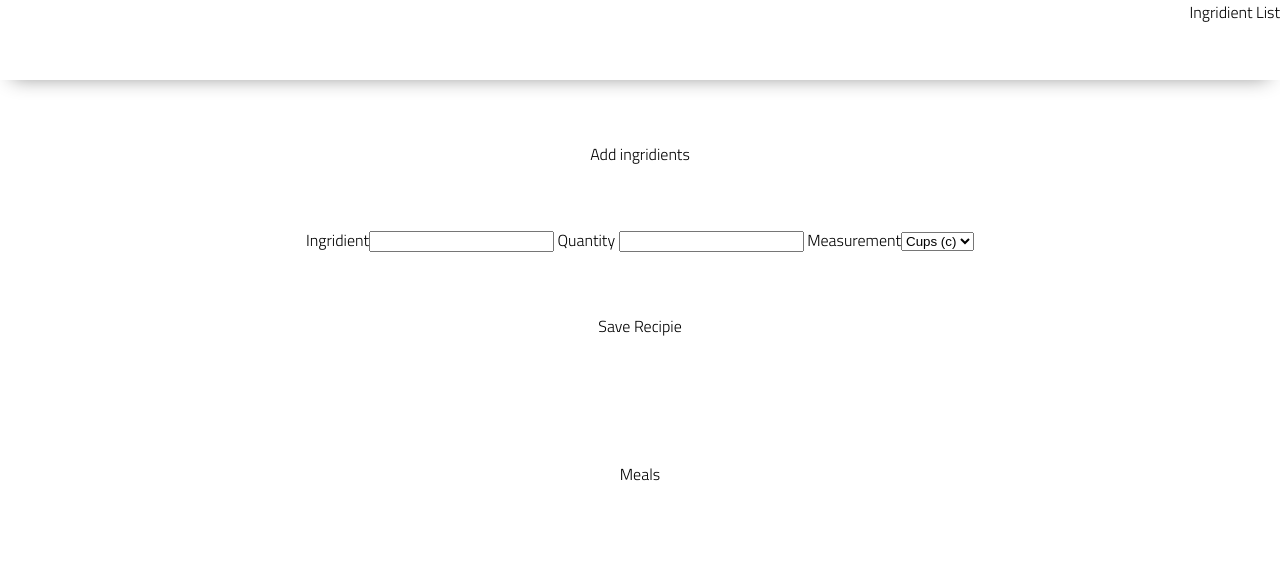
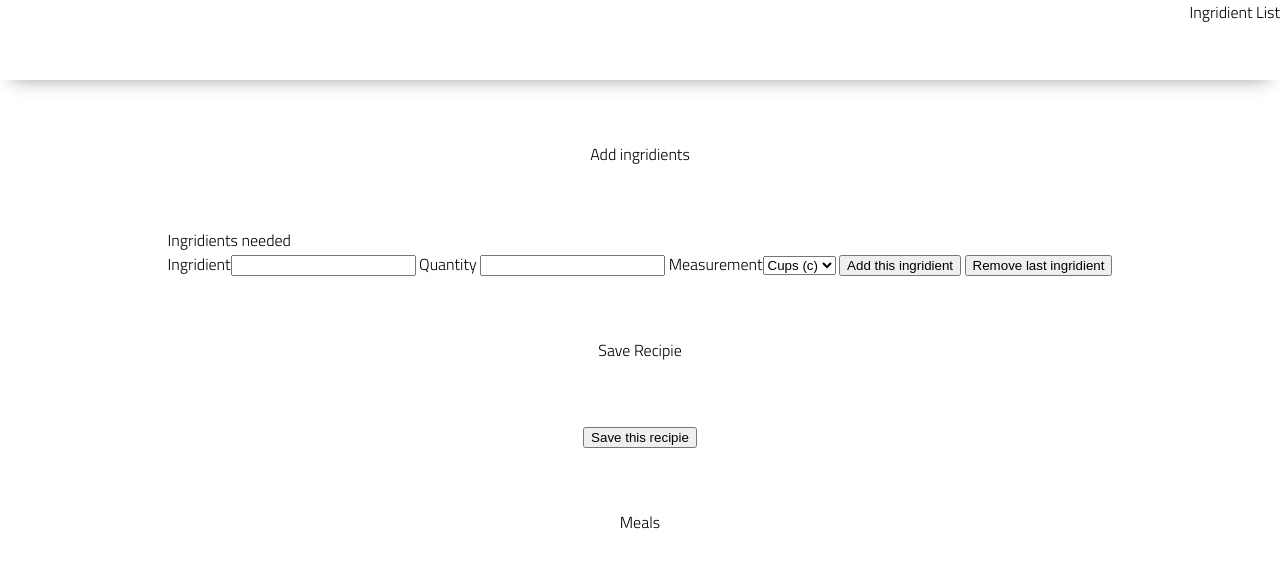
Before and after one commit to spmoriarty/MealPrepFS, a plain HTML site: page index.html in a window 1280 px wide. Drawn offline with Linux system fonts and the light colour scheme.

Commit message:
save button for recipie added

```diff
--- a/index.html
+++ b/index.html
@@ -17,6 +17,9 @@
             <section id="ingridients">Add ingridients</section>
                 <div class="ingridient">
                     <form id="add-ingridients">
+                        <div class="listed" id='list'>
+                            <ul>Ingridients needed</ul>
+                        </div>
                         <lable>Ingridient<input name='ingridients' id='ingridient'></select></lable>
                         <lable>Quantity <input type='number' name='quantity' id='quantity'></lable>
                         <lable>Measurement<select name="measurementList" id='list'>
@@ -26,10 +29,14 @@
                             <option value= 'ounces'>Oz</options>
                         </select>
                         </lable>
-
+                        <button type='submit'>Add this ingridient</button>
+                        <button type='remove'>Remove last ingridient</button>
                     </form>
                 </div>
             <section id="Save"> Save Recipie</section>
+                <div class='saves' id='save'>
+                    <button type='submit'>Save this recipie</button>
+                </div>
             <section id="meals">Meals</section>
         </main>
 
```
Also changed, not shown: 1 other file.
